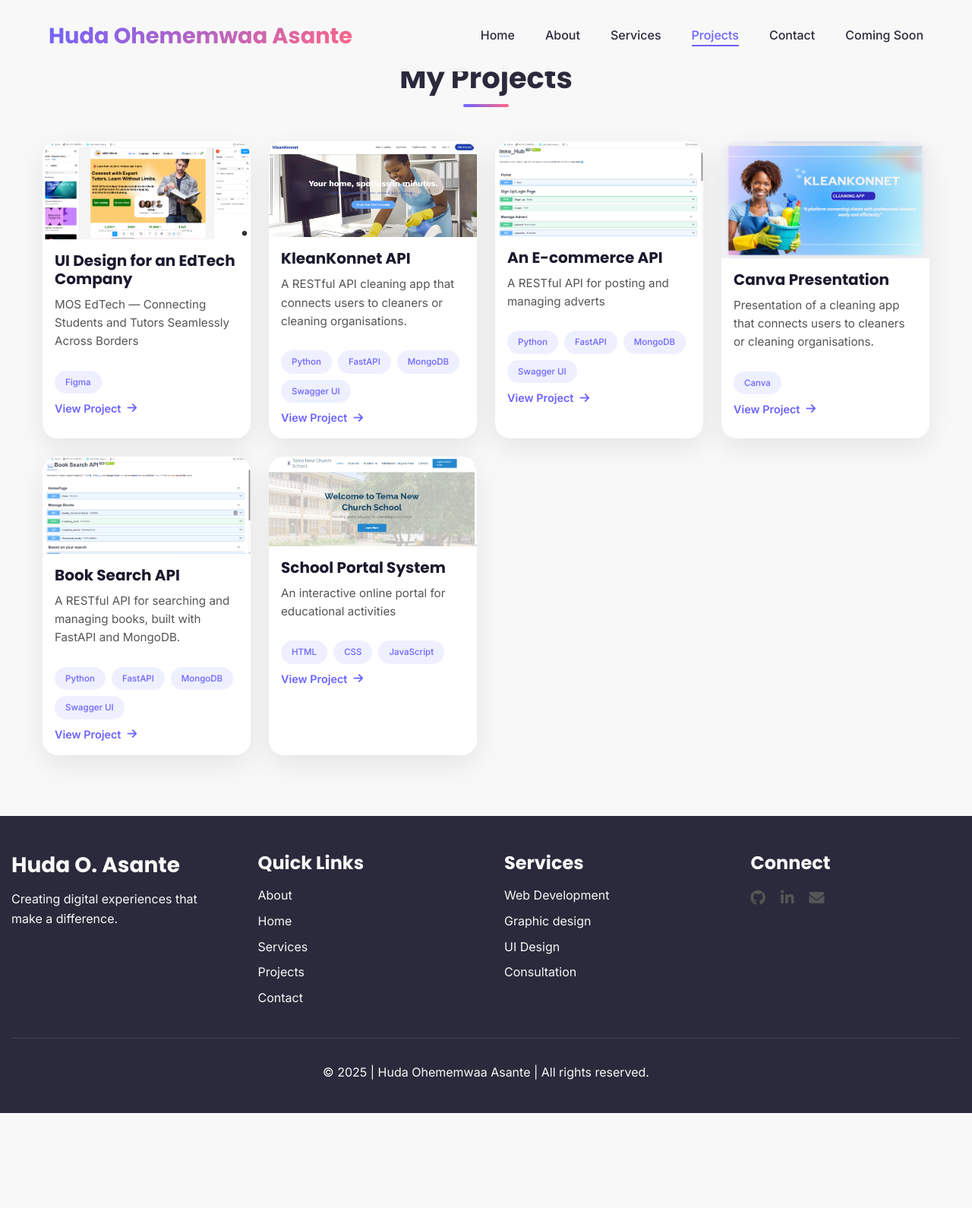
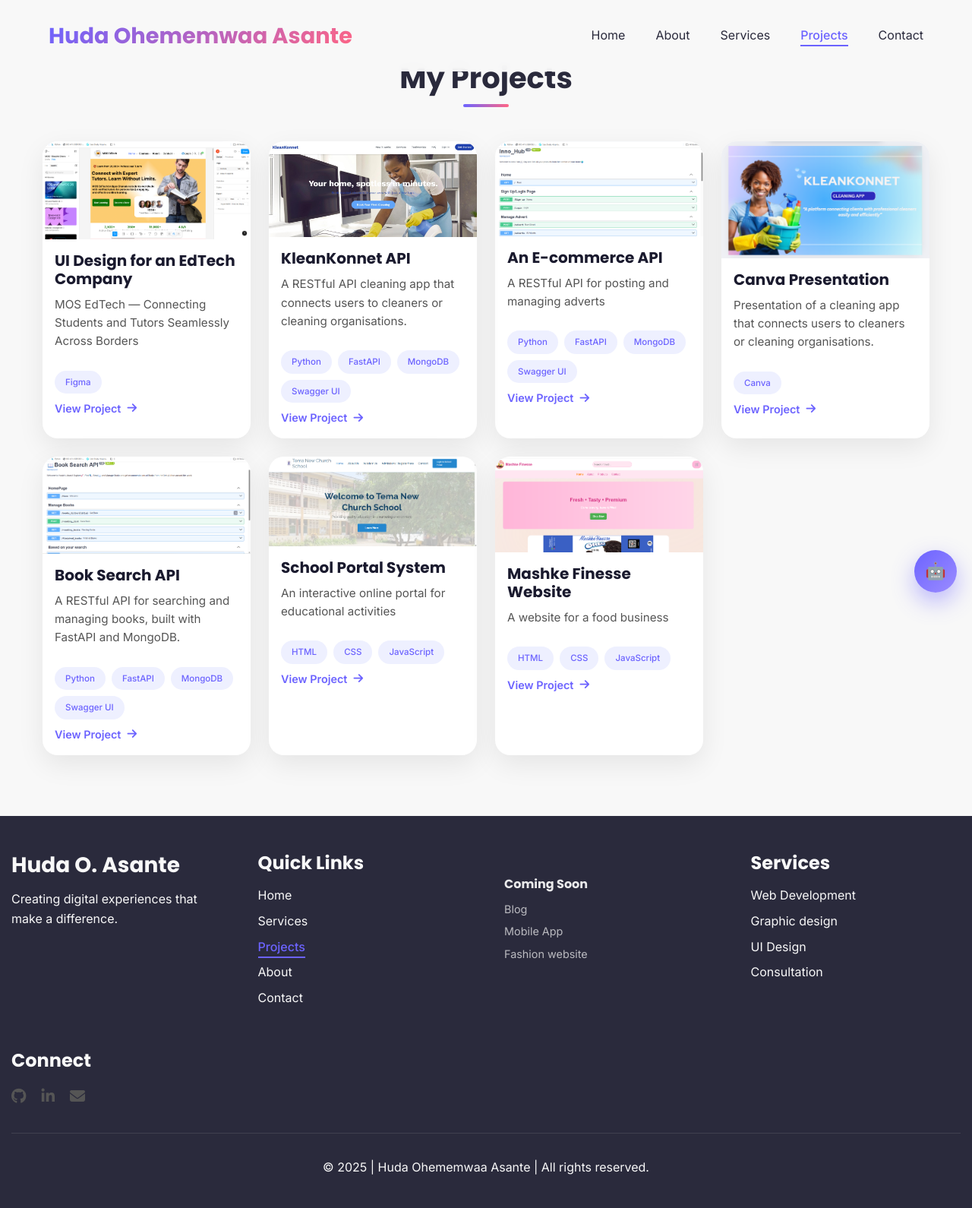
Before and after one commit to Huda3-Asante/PORTFOLIO, a CodeIgniter app: page /database/projects.html in a window 1280 px wide. Shown: the whole page at 76% size. Before the commit the page ends 1465 px from the top, so only its background shows below. Run offline with CodeIgniter, Linux system fonts and the light colour scheme.

Commit message:
changes made

```diff
--- a/assets/css/style.css
+++ b/assets/css/style.css
@@ -1132,3 +1132,107 @@ body {
     max-width: 100%;
     padding: 0 15px;
 }
+/* ======================
+   MOBILE POLISH (Portfolio)
+====================== */
+@media (max-width: 768px) {
+  .hero {
+    padding: 0 1.25rem;
+    min-height: calc(var(--vh, 1vh) * 100);
+  }
+
+  .hero-title { font-size: 2.4rem; }
+  .typing-text { font-size: 1.1rem; }
+
+  .card { padding: 1.25rem; }
+  .grid { gap: 1.25rem; }
+
+  .nav-brand a { font-size: 1.45rem; }
+}
+
+@media (max-width: 480px) {
+  .hero { padding: 0 1rem; }
+
+  .hero-buttons { width: 100%; }
+  .hero-buttons .btn {
+    width: 100%;
+    justify-content: center;
+  }
+
+  .animated-blob { width: 240px; height: 240px; filter: blur(45px); }
+  .floating-img { max-width: 280px; }
+
+  .counter { font-size: 2rem; }
+}
+/* ======================
+   FOOTER - COMING SOON
+====================== */
+.footer-coming-soon {
+  margin-top: 2rem;
+}
+
+.footer-coming-soon h4 {
+  font-size: 1rem;
+  margin-bottom: 0.75rem;
+  color: #ffffff;
+  opacity: 0.9;
+}
+
+.footer-coming-soon ul {
+  list-style: none;
+  padding: 0;
+  margin: 0;
+}
+
+.footer-coming-soon li {
+  font-size: 0.9rem;
+  opacity: 0.7;
+  margin-bottom: 0.4rem;
+}
+/* =========================
+   CONTACT PAGE: FIX EDGE ISSUE
+========================= */
+.contact-page .contact-wrap{
+  max-width: 1100px;
+  margin: 0 auto;
+  padding-left: 1.5rem;
+  padding-right: 1.5rem;
+}
+
+/* Make the two columns not feel stretched */
+.contact-page .grid.grid-2{
+  align-items: start;
+}
+
+/* Reduce the huge gap a bit on smaller screens */
+@media (max-width: 992px){
+  .contact-page .grid.grid-2{
+    gap: 2rem !important;
+  }
+}
+
+@media (max-width: 480px){
+  .contact-page .contact-wrap{
+    padding-left: 1rem;
+    padding-right: 1rem;
+  }
+}
+.page-top{
+  padding-top: 9rem;  /* default space under navbar */
+}
+
+/* Adjust for smaller screens (navbar takes more height) */
+@media (max-width: 768px){
+  .page-top{
+    padding-top: 11rem;
+  }
+}
+
+@media (max-width: 480px){
+  .page-top{
+    padding-top: 12rem;
+  }
+}
+.section-title{
+  scroll-margin-top: 120px;
+}
--- a/assets/js/ai.js
+++ b/assets/js/ai.js
@@ -61,17 +61,79 @@ document.addEventListener("DOMContentLoaded", () => {
     handleVoiceCommand(transcript);
   });
 
-  function handleVoiceCommand(text) {
-    if (text.includes("project")) respond("projects");
-    else if (text.includes("skill")) respond("skills");
-    else if (text.includes("contact")) respond("contact");
-    else if (text.includes("about")) respond("about");
-    else {
-      const msg = "Sorry, I didn't understand. Try saying projects, skills, or contact.";
-      addBotMessage(msg);
-      speak(msg);
-    }
+ function handleVoiceCommand(text) {
+
+  /* Wake word */
+  if (text.includes("hey huda")) {
+    addBotMessage("Hi! How can I help you?");
+    return;
   }
+
+  /* Internal navigation */
+  if (text.includes("project")) {
+    navigate("projects.html", "Opening projects page.");
+    return;
+  }
+
+  if (text.includes("about")) {
+    navigate("about.html", "Opening about page.");
+    return;
+  }
+
+  if (text.includes("contact")) {
+    navigate("contact.html", "Opening contact page.");
+    return;
+  }
+
+  /* External links */
+  if (text.includes("github")) {
+    openExternal(
+      "https://github.com/Huda3-Asante",
+      "Opening GitHub profile."
+    );
+    return;
+  }
+
+  if (text.includes("linkedin")) {
+    openExternal(
+      "https://www.linkedin.com/in/hudaasante",
+      "Opening LinkedIn profile."
+    );
+    return;
+  }
+
+  if (text.includes("email")) {
+    openExternal(
+      "mailto:huda@example.com",
+      "Opening email."
+    );
+    return;
+  }
+
+  /* Project-specific commands */
+  if (text.includes("kleankonnect")) {
+    openExternal(
+      "https://kleankonnect-api.onrender.com/docs",
+      "Opening KleanKonnect project."
+    );
+    return;
+  }
+
+  if (text.includes("book search")) {
+    openExternal(
+      "https://github.com/Huda3-Asante/Book_Search.git",
+      "Opening Book Search API project."
+    );
+    return;
+  }
+
+  /* Fallback */
+  const msg =
+    "Sorry, I didn’t understand. You can say open GitHub, go to projects, or open LinkedIn.";
+  addBotMessage(msg);
+  speak(msg);
+}
+
 
   function addUserMessage(text) {
     const msg = document.createElement("div");
@@ -122,10 +184,26 @@ document.addEventListener("DOMContentLoaded", () => {
       addBotMessage(response);
     }, 600);
   }
+  function navigate(page, message) {
+  addBotMessage(message);
+  setTimeout(() => {
+    window.location.href = page;
+  }, 1200);
+}
 
-  /* Auto open on landing page */
+function openExternal(url, message) {
+  addBotMessage(message);
+  setTimeout(() => {
+    window.open(url, "_blank");
+  }, 1200);
+}
+
+/* Auto open ONLY on landing page */
+if (window.location.pathname.includes("index.html") || window.location.pathname === "/") {
   setTimeout(() => {
     chatbox.classList.add("active");
-    speak("Hi, welcome to Huda’s portfolio. You can talk to me or click an option below.");
+    speak("Hi, welcome to Huda’s portfolio. You can ask me to open projects, GitHub, or LinkedIn.");
   }, 3000);
+}
+
 });
--- a/assets/js/projects.js
+++ b/assets/js/projects.js
@@ -20,7 +20,7 @@ document.addEventListener("DOMContentLoaded", () => {
     }
 
     /*Active Page Highlight*/
-    const currentPage = window.location.pathname.split("/").pop();
+    const currentPage = globalThis.location.pathname.split("/").pop();
 
     document.querySelectorAll(".nav-link").forEach(link => {
         const linkPage = link.getAttribute("href");
--- a/faqs.html
+++ b/faqs.html
@@ -14,13 +14,13 @@
   <header>
     <nav class="navbar">
       <div class="nav-brand"><a href="index.html">Huda Ohememwaa Asante</a></div>
-      <ul class="nav-menu">
+
+            <ul class="nav-menu" id="nav-links">
                 <li class="nav-item"><a href="index.html">Home</a></li>
                 <li class="nav-item"><a href="about.html">About</a></li>
                 <li class="nav-item"><a href="services.html">Services</a></li>
                 <li class="nav-item"><a href="projects.html">Projects</a></li>
                 <li class="nav-item"><a href="contact.html">Contact</a></li>
-        <li class="nav-item"><a href="coming_soon.html">Coming Soon</a></li>
             </ul>
     </nav>
   </header>
--- a/projects.html
+++ b/projects.html
@@ -6,6 +6,7 @@
     <title>Huda Ohememwaa Asante | Projects</title>
     <link href="https://fonts.googleapis.com/css2?family=Poppins:wght@400;500;600;700&family=Inter:wght@300;400;500;600&display=swap" rel="stylesheet">
     <link rel="stylesheet" href="assets/css/style.css">
+    <link rel="stylesheet" href="assets/css/ai.css">
     <link rel="stylesheet" href="assets/css/projects.css">
     <link href="https://cdn.jsdelivr.net/npm/aos@2.3.4/dist/aos.css" rel="stylesheet">
     <link rel="stylesheet" href="https://cdnjs.cloudflare.com/ajax/libs/font-awesome/6.4.0/css/all.min.css">
@@ -16,13 +17,13 @@
             <div class="nav-brand">
                 <a href="index.html">Huda Ohememwaa Asante</a>
             </div>
-            <ul class="nav-menu">
-                <li class="nav-item"><a href="index.html" class="nav-link">Home</a></li>
-                <li class="nav-item"><a href="about.html" class="nav-link">About</a></li>
-                <li class="nav-item"><a href="services.html" class="nav-link">Services</a></li>
+
+            <ul class="nav-menu" id="nav-links">
+                <li class="nav-item"><a href="index.html">Home</a></li>
+                <li class="nav-item"><a href="about.html">About</a></li>
+                <li class="nav-item"><a href="services.html">Services</a></li>
                 <li class="nav-item"><a href="projects.html" class="nav-link active">Projects</a></li>
-                <li class="nav-item"><a href="contact.html" class="nav-link">Contact</a></li>
-                <li class="nav-item"><a href="coming_soon.html" class="nav-link">Coming Soon</a></li>
+                <li class="nav-item"><a href="contact.html">Contact</a></li>
             </ul>
             <div class="hamburger">
                 <span class="bar"></span>
@@ -32,7 +33,7 @@
         </nav>
     </header>
 
-    <section class="section">
+    <section class="section page-top">
         <div class="container">
             <h2 class="section-title" data-aos="fade-up">My Projects</h2>
             <div class="projects-grid">
@@ -45,7 +46,7 @@
             <div class="project-tags">
                 <span>Figma</span>
             </div>
-            <a href="https://www.figma.com/design/bElJIPgsqf0NqIdjsYGgai/EduBridge-Ghana?node-id=0-1&t=98gRsn6jxT7K9mEs-1" class="project-link">
+            <a href="https://www.figma.com/design/dhvJja7qzyYzGbpIjLlBtr/EduLink?node-id=0-1&t=H5UYpR3024UYWeIs-1" class="project-link">
                 View Project <i class="fas fa-arrow-right"></i>
             </a>
         </div>
@@ -132,6 +133,22 @@
         </div>
     </article>
 
+    <article class="project-card" data-aos="fade-up" data-category="app">
+        <img src="assets/images/Mashke.png" alt="Mashke Finesse Website" class="project-image">
+        <div class="project-content">
+            <h3>Mashke Finesse Website</h3>
+            <p>A website for a food business</p>
+            <div class="project-tags">
+                <span>HTML</span>
+                <span>CSS</span>
+                <span>JavaScript</span>
+            </div>
+            <a href="./Mashke_Finesse_Ltd - Copy/" class="project-link">
+                View Project <i class="fas fa-arrow-right"></i>
+            </a>
+        </div>
+    </article>
+
 </div>
         </div>
     </section>
@@ -146,11 +163,19 @@
                 <div>
                     <h4>Quick Links</h4>
                     <ul class="footer-links">
-                        <li><a href="about.html">About</a></li>
                         <li><a href="index.html">Home</a></li>
                         <li><a href="services.html">Services</a></li>
-                        <li><a href="projects.html">Projects</a></li>
+                        <li><a href="projects.html" class="nav-link active">Projects</a></li>
+                        <li><a href="about.html">About</a></li>
                         <li><a href="contact.html">Contact</a></li>
+                    </ul>
+                </div>
+                 <div class="footer-coming-soon">
+                    <h4>Coming Soon</h4>
+                    <ul>
+                     <li>Blog</li>
+                     <li>Mobile App</li>
+                     <li>Fashion website</li>
                     </ul>
                 </div>
                 <div>
@@ -178,6 +203,7 @@
     </footer>
 
     <script src="assets/js/projects.js"></script>
+    <script src="assets/js/ai.js"></script>
     <script src="https://cdn.jsdelivr.net/npm/aos@2.3.4/dist/aos.js"></script>
     <script>
         AOS.init({
@@ -185,5 +211,32 @@
             once: true
         });
     </script>
+    <div class="ai-chatbot">
+  <button class="ai-toggle" aria-label="Open AI assistant">🤖</button>
+
+  <div class="ai-chatbox">
+    <div class="ai-header">
+  <span>Huda’s AI Assistant</span>
+  <div>
+    <button class="ai-voice" title="Talk to assistant">🎤</button>
+    <button class="ai-close">&times;</button>
+  </div>
+</div>
+
+    <div class="ai-messages" id="aiMessages">
+      <div class="ai-message bot">
+        Hi 👋 Welcome to Huda’s portfolio.
+        I can help you explore projects, skills, or contact details.
+      </div>
+    </div>
+
+    <div class="ai-options">
+      <button data-action="projects">View Projects</button>
+      <button data-action="skills">Skills & Tech</button>
+      <button data-action="contact">Contact Huda</button>
+      <button data-action="about">About Huda</button>
+    </div>
+  </div>
+</div>
 </body>
 </html>
```
Also changed, not shown: about.html (+44 -8 lines), assets/js/script.js (+58 -0 lines), contact.html (+14 -6 lines), index.html (+20 -12 lines), services.html (+12 -2 lines), assets/images/Mashke.png (added), 1 other file. Lines whose indentation alone changed are shown as unchanged.
